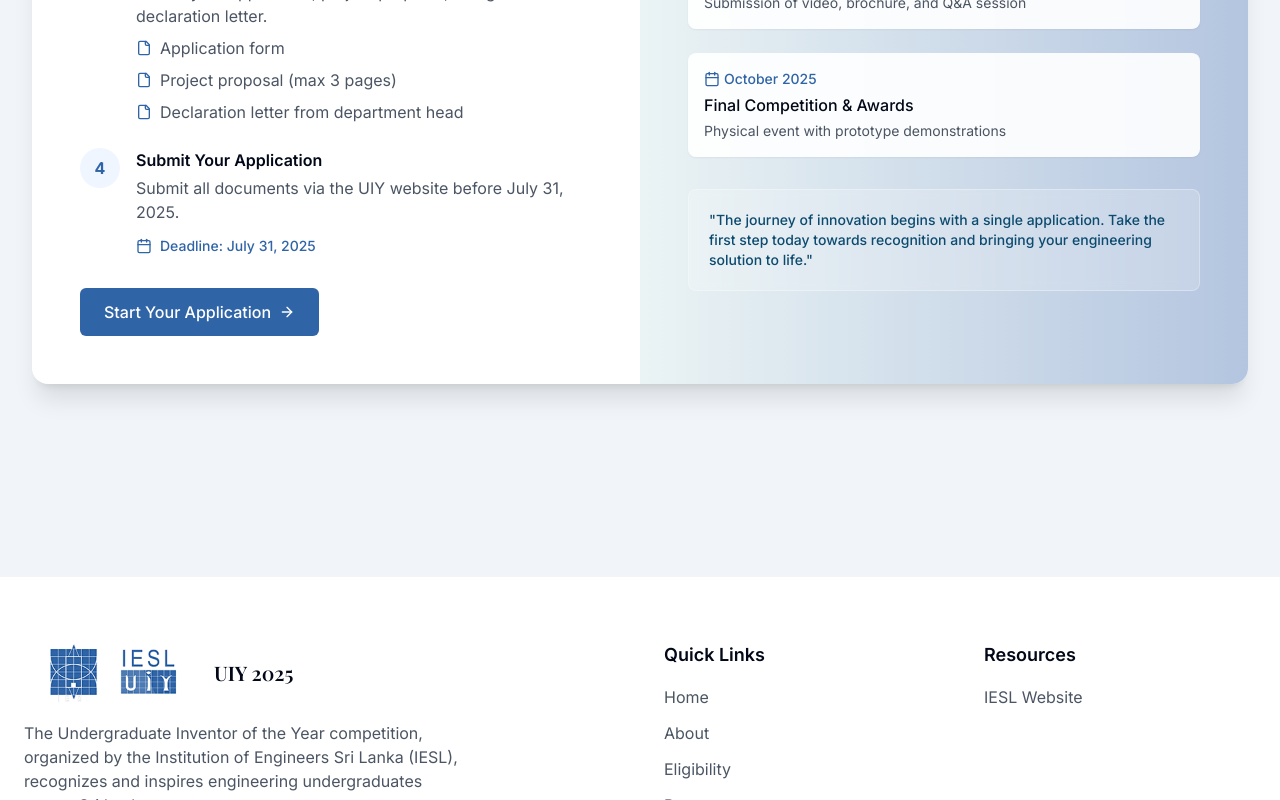
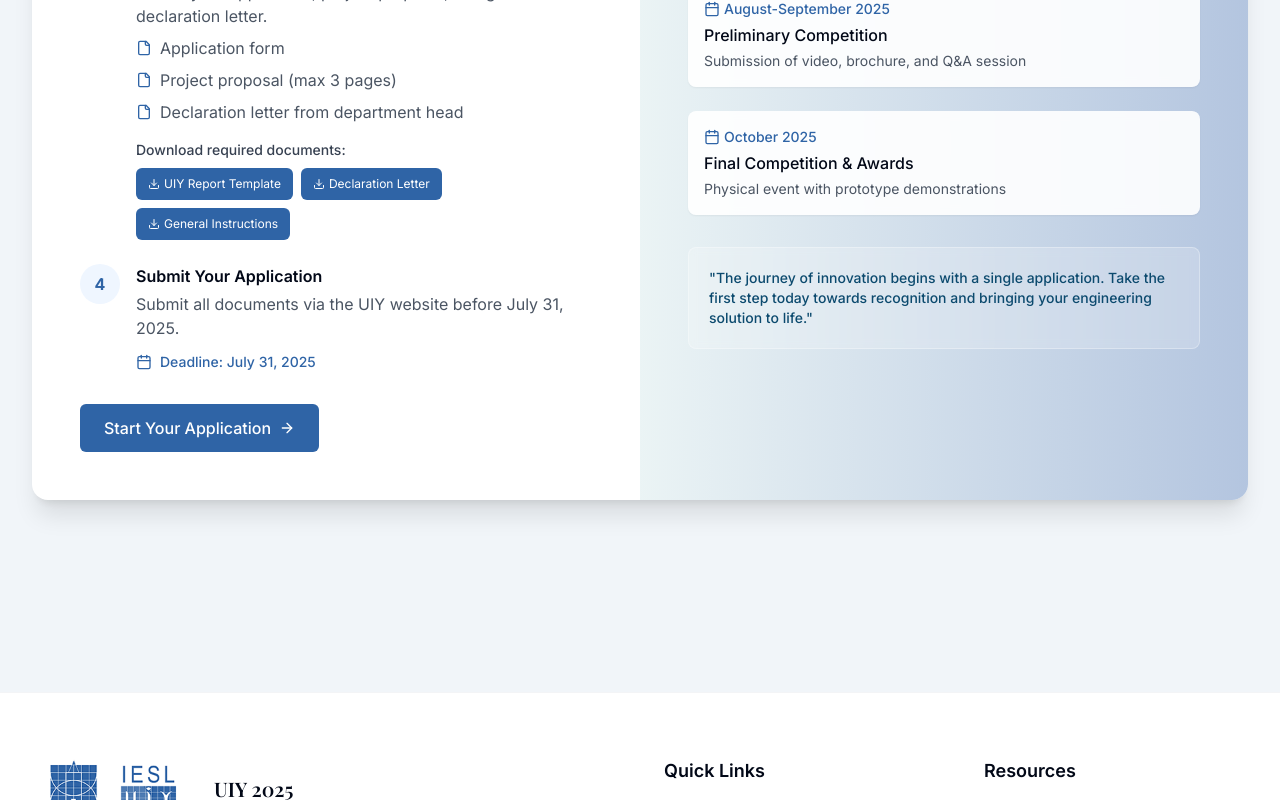
Before and after one commit to IESL-UIY-26/frontend, a React (Vite) app: page / in a window 1280 px wide. Shown: the part 11200-12000 px from the top of the page. Built offline with nearby package versions, Linux system fonts and the light colour scheme; a web font is replaced by a local one.

Commit message:
Add document download buttons to ApplyNow section
Added three buttons in the ApplyNow section to link to external document downloads: UIY Report template, Declaration Letter, and General Instructions.

```diff
--- a/src/components/ApplyNow.tsx
+++ b/src/components/ApplyNow.tsx
@@ -1,6 +1,6 @@
 
 import React from 'react';
-import { Calendar, File, ArrowRight } from 'lucide-react';
+import { Calendar, File, ArrowRight, Download } from 'lucide-react';
 
 const ApplyNow = () => {
   return (
@@ -59,6 +59,33 @@ const ApplyNow = () => {
                       <div className="flex items-center gap-2 text-gray-600">
                         <File className="w-4 h-4 text-uiy-blue" />
                         <span>Declaration letter from department head</span>
+                      </div>
+                    </div>
+
+                    <div className="mt-4 space-y-2">
+                      <p className="text-sm font-medium text-gray-700">Download required documents:</p>
+                      <div className="flex flex-wrap gap-2">
+                        <a
+                          href="#uiy-report-template"
+                          className="inline-flex items-center gap-1 px-3 py-2 text-xs bg-uiy-blue text-white rounded-md hover:bg-uiy-darkblue transition-colors"
+                        >
+                          <Download className="w-3 h-3" />
+                          UIY Report Template
+                        </a>
+                        <a
+                          href="#declaration-letter"
+                          className="inline-flex items-center gap-1 px-3 py-2 text-xs bg-uiy-blue text-white rounded-md hover:bg-uiy-darkblue transition-colors"
+                        >
+                          <Download className="w-3 h-3" />
+                          Declaration Letter
+                        </a>
+                        <a
+                          href="#general-instructions"
+                          className="inline-flex items-center gap-1 px-3 py-2 text-xs bg-uiy-blue text-white rounded-md hover:bg-uiy-darkblue transition-colors"
+                        >
+                          <Download className="w-3 h-3" />
+                          General Instructions
+                        </a>
                       </div>
                     </div>
                   </div>
```
